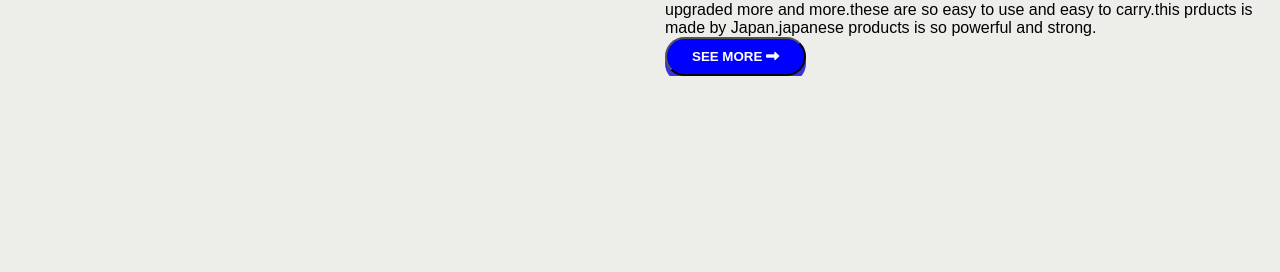
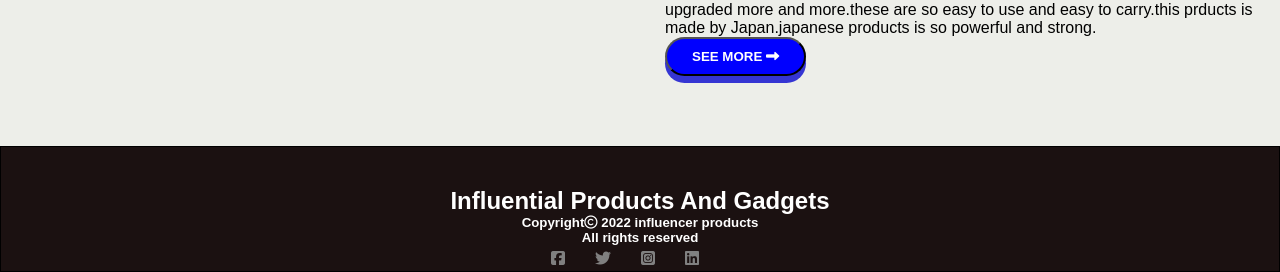
Before and after one commit to AkashMAbrrar/assignment-2inf, a plain HTML site: page index.html in a window 1280 px wide. Shown: the part 1955-2227 px from the top of the page. Before the commit the page ends 2031 px from the top, so only its background shows below. Drawn offline with Linux system fonts and the light colour scheme.

Commit message:
footer section added

```diff
--- a/index.html
+++ b/index.html
@@ -177,5 +177,17 @@
              <button class="button-top">see more <i class="fas fa-long-arrow-alt-right"></i></button>
          </div>
      </section>
+     <div>
+         <footer>
+             <h2 class="footer-text">Influential Products And Gadgets</h2>
+             <h5 class="footer-text">Copyright<span><i class="far fa-copyright"></i></span> 2022 influencer products<br> All rights reserved</h5>
+             <div class="icons">
+                <i class="fab fa-facebook-square"></i>
+                <i class="fab fa-twitter"></i>
+                <i class="fab fa-instagram-square"></i>
+                <i class="fab fa-linkedin"></i>
+             </div>
+         </footer>
+     </div>
 </body>
 </html>
--- a/styles/influence.css
+++ b/styles/influence.css
@@ -115,9 +115,32 @@ there is given styles for main section and products
 .products-ratting {
   color: orange;
 }
-/* optional content styles */
-.banner-right-2 img {
-  width: 30%;
-  padding-left: 100px;
-  padding-top: 20px;
+/* this is styles for footer */
+footer {
+  border: 1px solid black;
+  background-color: rgb(27, 17, 17);
+  color: #ffff;
+  margin-top: 70px;
+  padding-top: 40px;
 }
+.footer-text {
+  text-align: center;
+}
+.icons {
+  color: gray;
+  display: flex;
+  width: 100%;
+  justify-content: center;
+  align-items: center;
+  padding: 5px;
+}
+.icons .fab {
+  margin-right: 30px;
+}
+/* responsive media queries */
+
+/*-------------------------------
+ media queries for mobile phone-
+ ------------------------------- */
+@media screen {
+}
```
